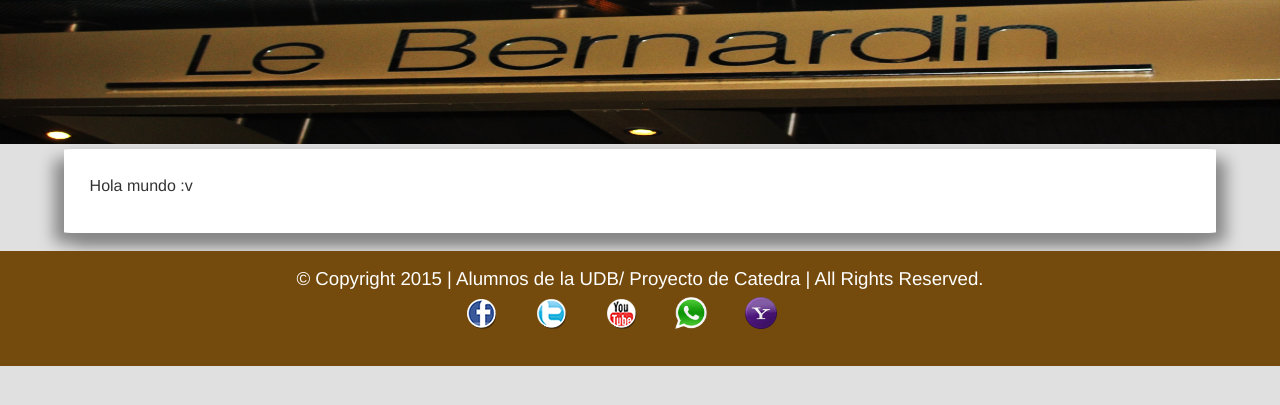
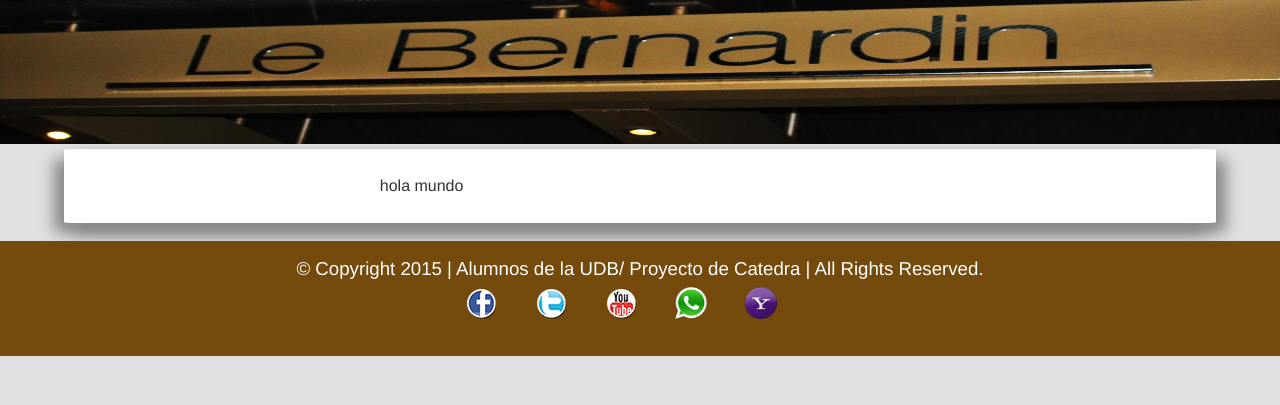
Before and after one commit to Erasmo23/proyecto-de-catedra-DAW, a plain HTML site: page content/Creadores.html in a window 1280 px wide. Shown: the part 57-462 px from the top of the page. Drawn offline with nearby package versions, Linux system fonts and the light colour scheme.

```diff
--- a/content/Creadores.html
+++ b/content/Creadores.html
@@ -50,7 +50,9 @@
 	</header><!--fin del menu-->
 	<!--Inicio del contenido de la pagina -->
 	<div class="container " id="cuerpo">
-	<p>Hola mundo :v</p>
+	<section class="col-md-6 col-md-offset-3">
+		hola mundo
+	</section>
 
 	</div><br>
 	<!--footer de plantilla de todas las paginas-->
```
